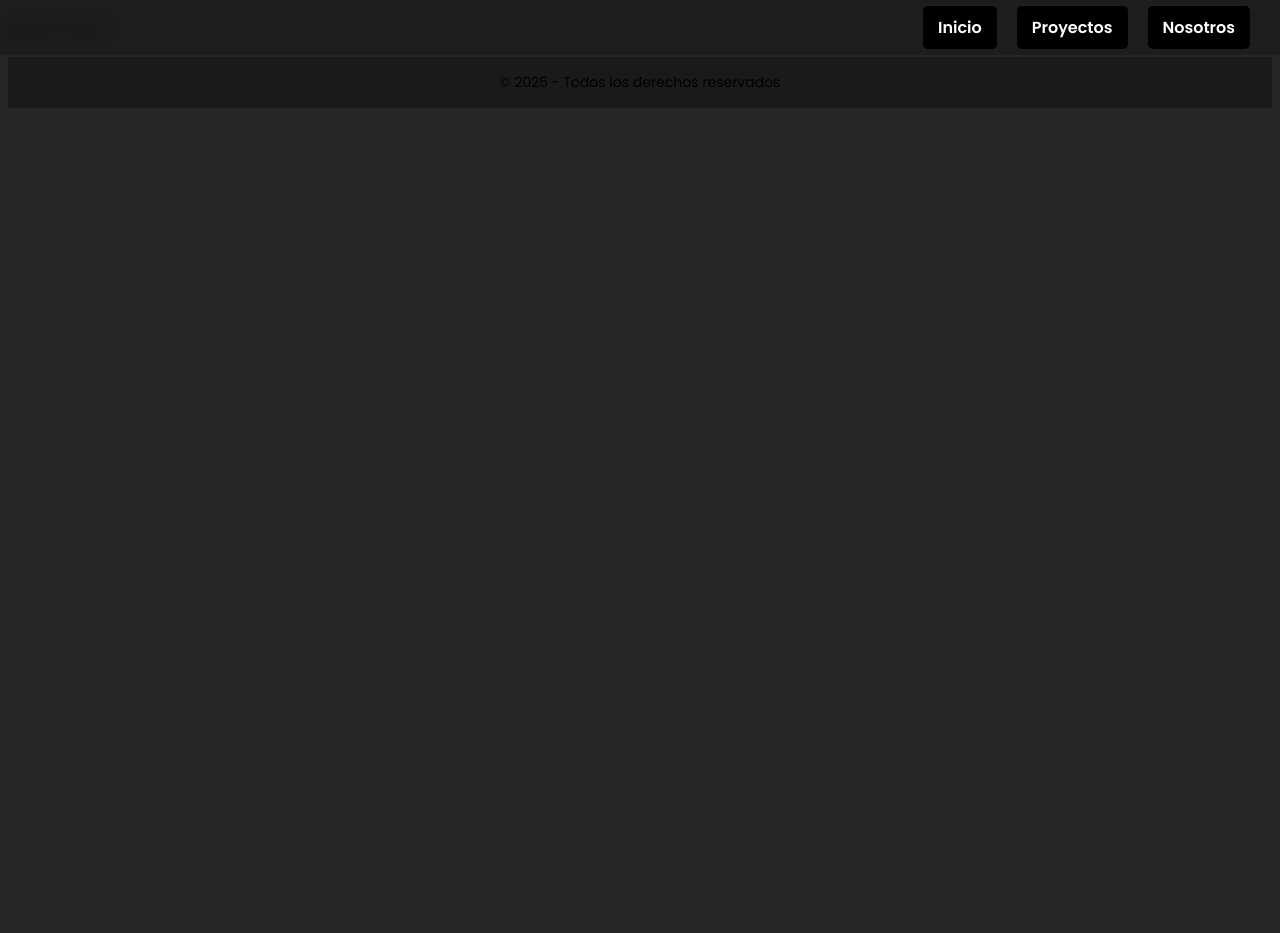
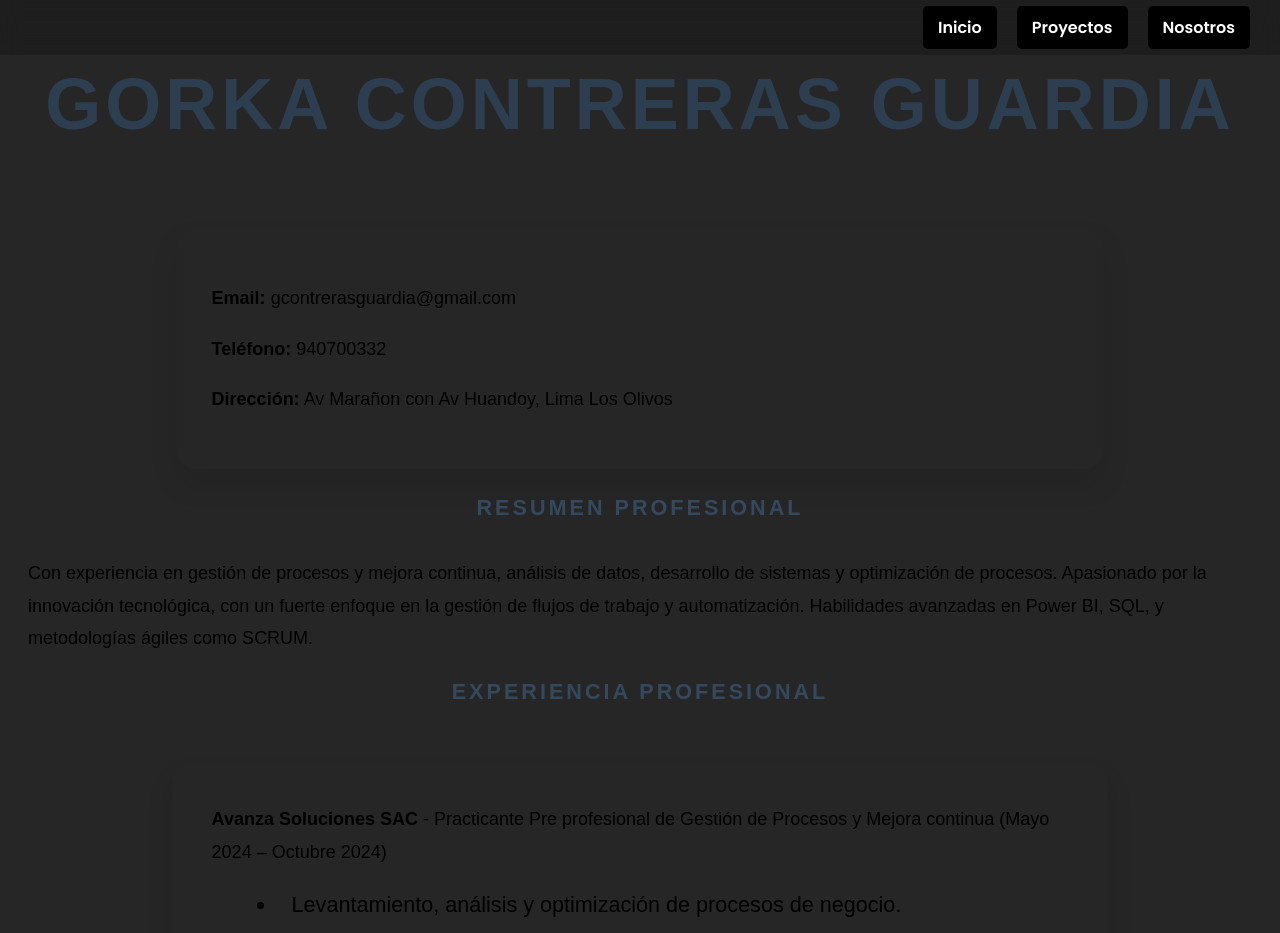
Before and after one commit to SmithRH/devsoftteam, an Angular app: page /Gorka in a window 1280 px wide. Shown: the top 933 px of the page. Before the commit the page ends 800 px from the top, so only its background shows below. Built offline with nearby package versions, Linux system fonts and the light colour scheme.

Commit message:
cv de gorka

```diff
--- a/src/app/gorka/gorka.component.css
+++ b/src/app/gorka/gorka.component.css
@@ -0,0 +1,230 @@
+/* Fuente y Variables */
+@import url('https://fonts.googleapis.com/css2?family=Poppins:wght@300;400;600&display=swap');
+:root {
+    --azul-oscuro: #2c3e50;
+    --gris-claro: #ecf0f1;
+    --verde-menta: #1abc9c;
+    --gris-oscuro: #34495e;
+    --blanco: #ffffff;
+    --gris-dulce: #bdc3c7;
+    --azul-claro: #5f6fa6;
+    --cielo-azul: #00b0ff;
+    --rojo-acento: #ff6347;
+}
+
+/* Estilos globales */
+body {
+    font-family: 'Poppins', sans-serif;
+    background-color: var(--gris-claro);
+    color: var(--gris-oscuro);
+    margin: 0;
+    padding: 0;
+    line-height: 1.8;
+    overflow-x: hidden;
+    font-size: 18px;
+    scroll-behavior: smooth;
+}
+
+/* Animaciones sofisticadas */
+@keyframes fadeIn {
+    0% { opacity: 0; transform: translateY(100px); }
+    100% { opacity: 1; transform: translateY(0); }
+}
+
+@keyframes slideIn {
+    0% { opacity: 0; transform: translateX(-50px); }
+    100% { opacity: 1; transform: translateX(0); }
+}
+
+@keyframes glow {
+    0% { box-shadow: 0 0 10px rgba(0, 0, 0, 0.1); }
+    50% { box-shadow: 0 0 25px var(--verde-menta); }
+    100% { box-shadow: 0 0 10px rgba(0, 0, 0, 0.1); }
+}
+
+/* Títulos */
+h1 {
+    text-align: center;
+    color: var(--azul-oscuro);
+    font-size: 4em;
+    margin-top: 20px;
+    text-transform: uppercase;
+    letter-spacing: 4px;
+}
+
+h2 {
+    font-size: 1.8em;
+    margin-bottom: 15px;
+    color: var(--verde-menta);
+    font-weight: 600;
+}
+
+/* Sección de contacto */
+.contact-info {
+    background: linear-gradient(135deg, var(--verde-menta), var(--cielo-azul));
+    padding: 35px;
+    border-radius: 20px;
+    box-shadow: 0 15px 30px rgba(0, 0, 0, 0.1);
+    margin: 20px auto;
+    width: 70%;
+    animation: slideIn 2s ease-out;
+    transition: transform 0.3s ease, box-shadow 0.3s ease;
+}
+
+.contact-info:hover {
+    transform: scale(1.03);
+    box-shadow: 0 15px 35px rgba(0, 0, 0, 0.2);
+}
+
+/* Títulos de Secciones */
+.section-title {
+    font-size: 1.7em;
+    color: var(--verde-menta);
+    margin-top: 50px;
+    text-transform: uppercase;
+    letter-spacing: 3px;
+    text-align: center;
+    font-weight: 600;
+    animation: fadeIn 1.5s ease-out;
+    cursor: pointer;
+    padding-bottom: 12px;
+    border-bottom: 3px solid var(--verde-menta);
+}
+
+.section-title:hover {
+    color: var(--azul-oscuro);
+    text-decoration: underline;
+    transform: translateY(-3px);
+}
+
+/* Secciones */
+.experience, .skills, .certifications, .languages, .education {
+    margin: 40px auto;
+    width: 70%;
+    background-color: var(--blanco);
+    border-radius: 20px;
+    padding: 40px;
+    box-shadow: 0 15px 25px rgba(0, 0, 0, 0.15);
+    animation: slideIn 2s ease-out;
+    transition: transform 0.3s ease, box-shadow 0.3s ease;
+}
+
+.experience:hover, .skills:hover, .certifications:hover, .languages:hover, .education:hover {
+    transform: scale(1.05);
+    box-shadow: 0 20px 40px rgba(0, 0, 0, 0.2);
+}
+
+/* Elementos de lista */
+ul li {
+    font-size: 1.2em;
+    color: var(--gris-oscuro);
+    margin-left: 25px;
+    padding-left: 15px;
+    border-left: 6px solid var(--verde-menta);
+    transition: color 0.3s ease, transform 0.3s ease;
+}
+
+ul li:hover {
+    transform: translateX(20px);
+    color: var(--verde-menta);
+}
+
+/* Botones */
+a {
+    text-decoration: none;
+    color: var(--blanco);
+    background-color: var(--verde-menta);
+    padding: 12px 25px;
+    border-radius: 30px;
+    font-weight: bold;
+    display: inline-block;
+    text-align: center;
+    transition: transform 0.3s ease, background-color 0.3s ease, box-shadow 0.3s ease;
+}
+
+a:hover {
+    background-color: var(--azul-oscuro);
+    transform: translateY(-4px);
+    box-shadow: 0 5px 15px rgba(0, 0, 0, 0.2);
+}
+
+/* Testimonios */
+.testimonials {
+    background-color: var(--gris-claro);
+    padding: 20px;
+    border-radius: 10px;
+    font-style: italic;
+    margin-top: 30px;
+}
+
+/* Proyectos */
+.project {
+    position: relative;
+    width: 100%;
+    max-width: 300px;
+    margin: 15px;
+    overflow: hidden;
+    border-radius: 10px;
+}
+
+.project-img {
+    width: 100%;
+    height: auto;
+    transition: transform 0.3s ease;
+}
+
+.project-img:hover {
+    transform: scale(1.1);
+}
+
+.project-desc {
+    position: absolute;
+    bottom: 0;
+    left: 0;
+    right: 0;
+    background-color: rgba(0, 0, 0, 0.6);
+    color: white;
+    padding: 10px;
+    font-size: 1.2em;
+    opacity: 0;
+    transition: opacity 0.3s ease;
+}
+
+.project:hover .project-desc {
+    opacity: 1;
+}
+
+/* Iconos de redes sociales */
+.social-icon {
+    font-size: 1.5em;
+    color: var(--verde-menta);
+    transition: transform 0.3s ease;
+}
+
+.social-icon:hover {
+    transform: scale(1.1);
+    color: var(--azul-oscuro);
+}
+
+.social-links a {
+    margin-right: 15px;
+}
+
+/* Responsividad */
+@media (max-width: 768px) {
+    body {
+        padding: 15px;
+    }
+
+    .contact-info, .experience, .skills, .certifications {
+        width: 85%;
+    }
+
+    h1 {
+        font-size: 3em;
+    }
+
+    .section-title {
+        font-size: 1.5em;
+    }
+}
--- a/src/app/gorka/gorka.component.html
+++ b/src/app/gorka/gorka.component.html
@@ -1 +1,95 @@
-<p>gorka works!</p>
+<head>
+   <link rel="stylesheet" type="text/css" href="estilos.css">
+
+    <meta charset="UTF-8">
+    <meta name="viewport" content="width=device-width, initial-scale=1.0">
+    <title>CV de Gorka Contreras Guardia</title>
+    <style>
+        body {
+            font-family: Arial, sans-serif;
+            margin: 20px;
+        }
+        h1, h2 {
+            color: #2c3e50;
+        }
+        .contact-info, .skills, .experience, .education, .certifications, .languages {
+            margin-bottom: 20px;
+        }
+        .section-title {
+            font-size: 1.2em;
+            color: #34495e;
+            margin-top: 15px;
+        }
+        .item {
+            margin-bottom: 10px;
+        }
+        .bold {
+            font-weight: bold;
+        }
+    </style>
+</head>
+<body>
+    <h1>Gorka Contreras Guardia</h1>
+    <div class="contact-info">
+        <p><span class="bold">Email:</span> gcontrerasguardia&#64;gmail.com</p>
+        <p><span class="bold">Teléfono:</span> 940700332</p>
+        <p><span class="bold">Dirección:</span> Av Marañon con Av Huandoy, Lima Los Olivos</p>
+    </div>
+
+    <div class="section-title">Resumen Profesional</div>
+    <p>Con experiencia en gestión de procesos y mejora continua, análisis de datos, desarrollo de sistemas y optimización de procesos. Apasionado por la innovación tecnológica, con un fuerte enfoque en la gestión de flujos de trabajo y automatización. Habilidades avanzadas en Power BI, SQL, y metodologías ágiles como SCRUM.</p>
+
+    <div class="section-title">Experiencia Profesional</div>
+    <div class="experience">
+        <div class="item">
+            <span class="bold">Avanza Soluciones SAC</span> - Practicante Pre profesional de Gestión de Procesos y Mejora continua (Mayo 2024 – Octubre 2024)
+            <ul>
+                <li>Levantamiento, análisis y optimización de procesos de negocio.</li>
+                <li>Documentación y modelado de procesos utilizando BIZAGI, BPMN y Microsoft Visio.</li>
+                <li>Diseño y desarrollo de informes interactivos en Power BI.</li>
+                <li>Optimización y administración de bases de datos SQL.</li>
+                <li>Automatización de tareas operativas mediante programación en Python y Java.</li>
+            </ul>
+        </div>
+        <div class="item">
+            <span class="bold">To Digital</span> - Practicante Pre Profesional Data Analytics (Noviembre 2024 – Enero 2025)
+            <ul>
+                <li>Análisis de Datos y Visualización con Power BI.</li>
+                <li>Automatización de Reportes en Power BI.</li>
+                <li>Limpieza y Transformación de Datos con Power Query.</li>
+                <li>Soporte en Proyectos de Análisis Predictivo.</li>
+            </ul>
+        </div>
+        <div class="item">
+            <span class="bold">Soporte del Área de TI de la Facultad de Ingeniería de Sistemas</span> - Técnico de Soporte de TI (Marzo 2024 – Abril 2024)
+            <ul>
+                <li>Resolución de problemas técnicos relacionados con hardware y software.</li>
+                <li>Implementación de mejoras en la infraestructura de red interna.</li>
+            </ul>
+        </div>
+    </div>
+
+    <div class="section-title">Habilidades Técnicas</div>
+    <ul>
+        <li>Power BI (Intermedio), Excel Avanzado.</li>
+        <li>SQL (Intermedio).</li>
+        <li>Desarrollo en Java y Python.</li>
+        <li>Soporte Técnico y Mantenimiento de Equipos Informáticos.</li>
+        <li>Metodologías Ágiles SCRUM, Modelado de Procesos (BIZAGI, BPMN).</li>
+    </ul>
+
+    <div class="section-title">Certificaciones</div>
+    <ul>
+        <li>SCRUM Master: Certificación en metodologías ágiles.</li>
+        <li>Power BI: Curso de creación de informes y visualización de datos.</li>
+        <li>Excel Avanzado: Certificación en análisis de datos y automatización.</li>
+        <li>Java y Python: Certificación en programación y desarrollo de aplicaciones.</li>
+    </ul>
+
+    <div class="section-title">Liderazgo y Actividades</div>
+    <ul>
+        <li>Miembro Activo de IEEE Computer Society UNMSM.</li>
+        <li>Participante en hackathons aplicando habilidades de programación.</li>
+        <li>Participante en LinkING PUCP, promoviendo la innovación y desarrollo de proyectos tecnológicos.</li>
+    </ul>
+</body>
--- a/src/app/proyectos.service.ts
+++ b/src/app/proyectos.service.ts
@@ -35,7 +35,7 @@ export class ProyectosService {
       nombre: 'mobilllllllll',
       descripcion: 'Desarrollo de una plataforma de comercio electrónico con Angular y Node.js.',
       categoria: 'Web',
-      imagenes: 'assets/imageshttps://plus.unsplash.com/premium_photo-1675088136288-7ad7f7682d54?q=80&w=1935&auto=format&fit=crop&ixlib=rb-4.0.3&ixid=M3wxMjA3fDB8MHxwaG90by1wYWdlfHx8fGVufDB8fHx8fA%3D%3D/ecommerce.jpg',
+      imagenes: 'https://drive.google.com/drive-viewer/AKGpihbYppbaVtWeUW-fYXtfJnOwpWCnQ5JAC4aJYt4oqgxcomeCWgkix5erpecHx82KOdW6lg4dXVuKt9JrVppVx3oOLpaRsSJ5DTI=w1920-h912-rw-v1',
       tecnologias: ['Angular', 'Node.js', 'MongoDB'],
     },
 
```
